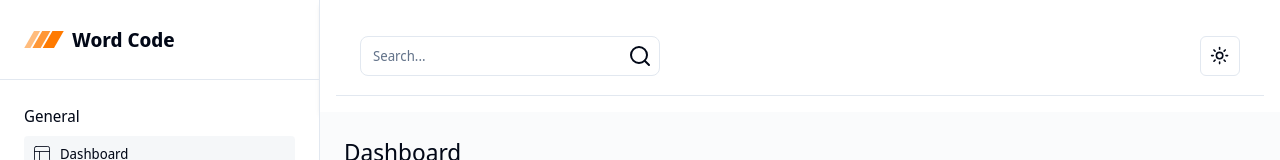
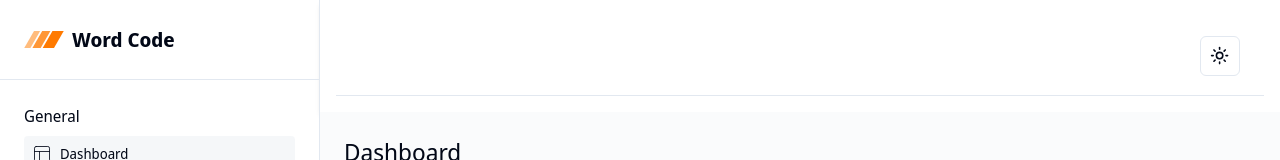
Before and after one commit to JUANJSC630/dashboard-clients, a Next.js app: page / in a window 1280 px wide. Shown: the top 160 px of the page. Built offline with nearby package versions, Linux system fonts and the light colour scheme.

Commit message:
refactor: remove the search input

```diff
--- a/components/Navbar/Navbar.tsx
+++ b/components/Navbar/Navbar.tsx
@@ -7,7 +7,7 @@ import { ToggleTheme } from "@/components/ToggleTheme/ToggleTheme";
 
 export default function Navbar() {
   return (
-    <nav className="flex items-center px-2 gap-x-4 md:px-6 justify-between w-full bg-background border-b h-20">
+    <nav className="flex items-center px-2 gap-x-4 md:px-6 justify-between xl:justify-end w-full bg-background border-b h-20">
       <div className="block xl:hidden">
         <Sheet>
           <SheetTrigger className="flex items-center">
@@ -18,10 +18,6 @@ export default function Navbar() {
           </SheetContent>
         </Sheet>
       </div>
-      <div className="relative w-[300px]">
-        <Input placeholder="Search..." className="rounded-lg" />
-        <Search className="absolute top-2 right-2" />
-      </div>
       <div className="flex gap-x-4 items-center">
         <ToggleTheme />
         <UserButton />
```
